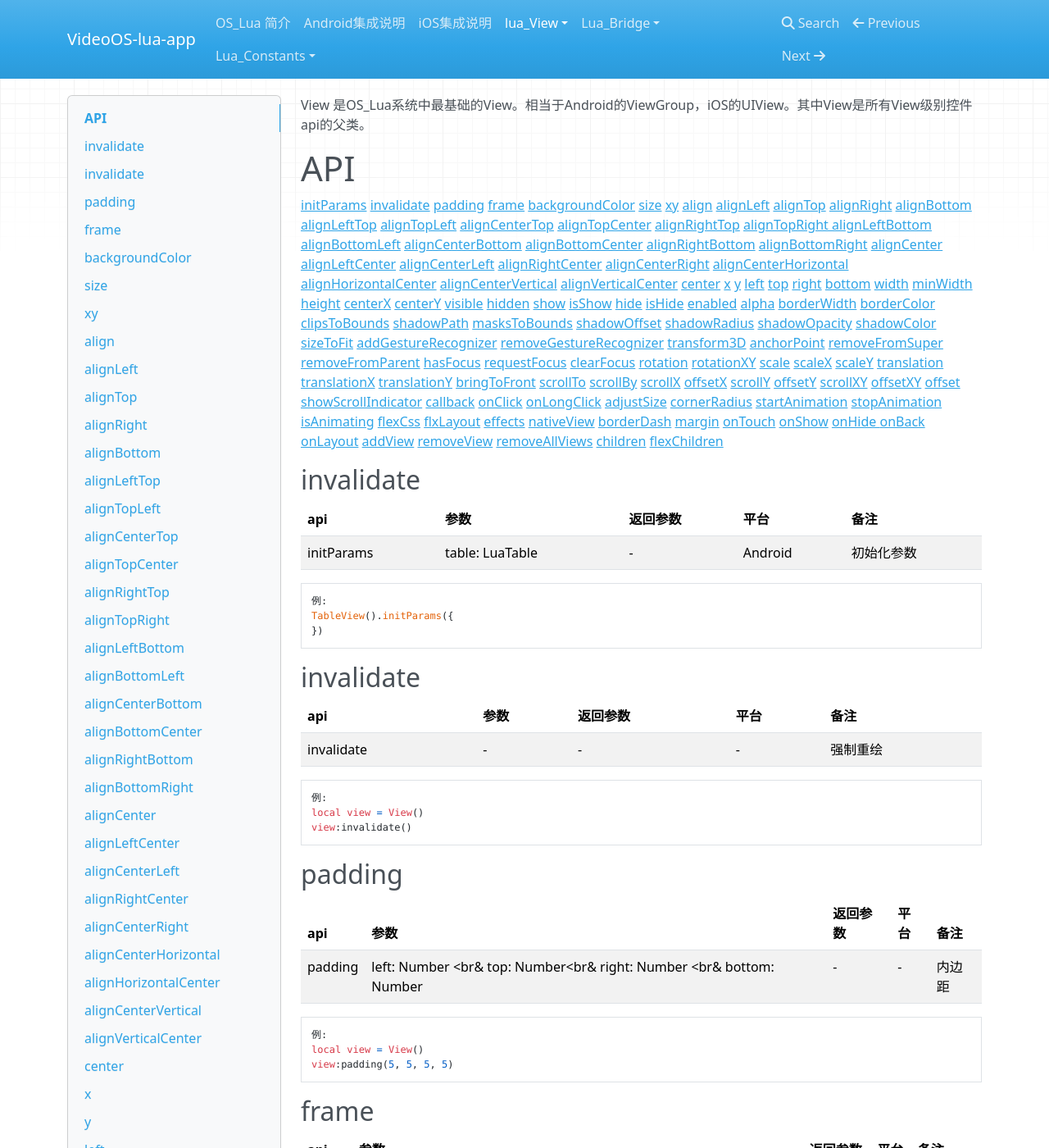
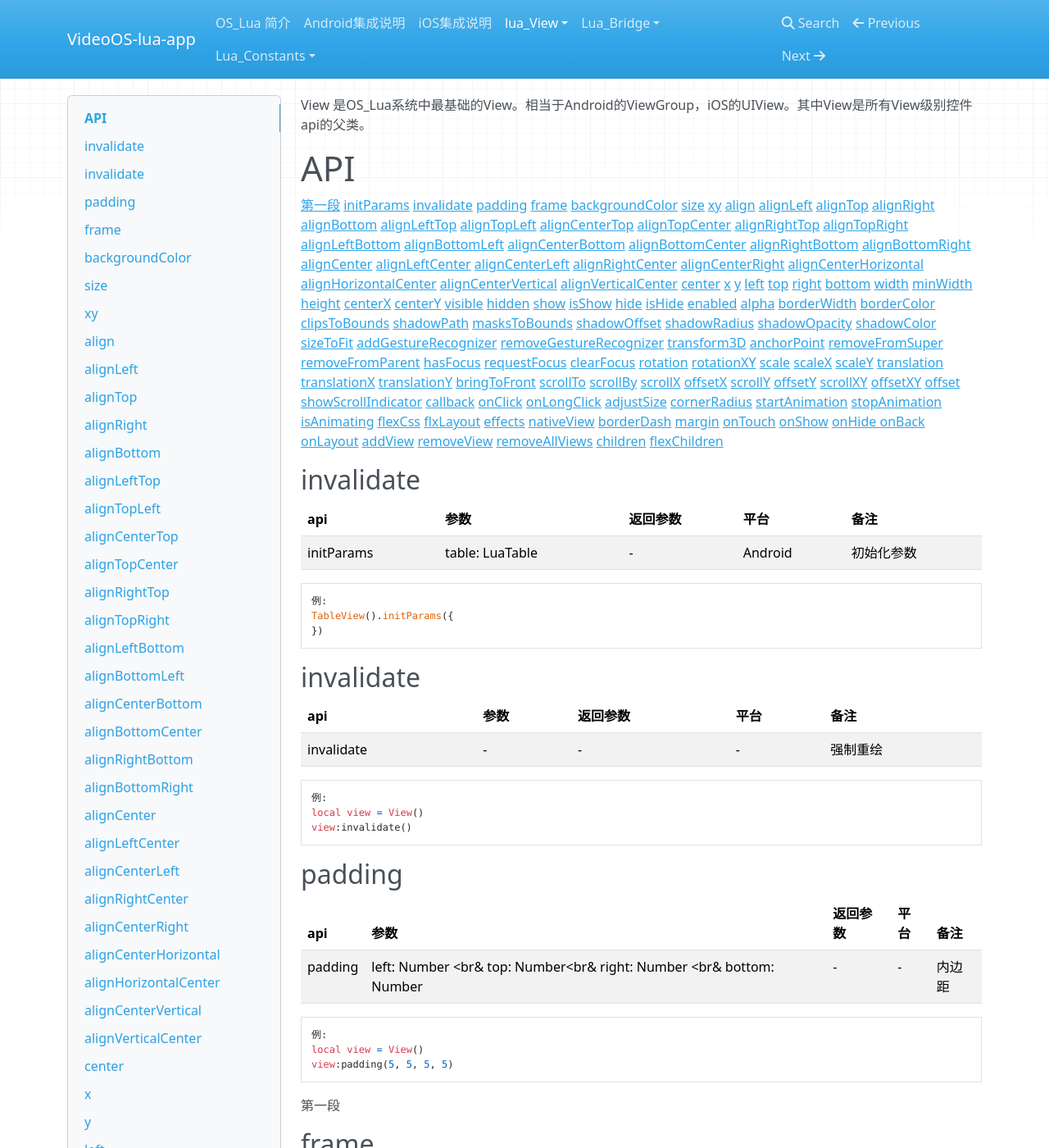
Before and after one commit to VideoOS/VideoOS-lua-app, an MkDocs documentation site: the page built from docs/API/Lua_View/View.md, in a window 1280 px wide and 1400 px high. Shown: the whole window at 82% size. Built offline with MkDocs 1.6.1, drawn with Linux system fonts in a browser that asks for light colours; nearby versions of some CDN libraries.

Commit message:
no message

```diff
--- a/docs/API/Lua_View/View.md
+++ b/docs/API/Lua_View/View.md
@@ -1,7 +1,7 @@
 View 是OS_Lua系统中最基础的View。相当于Android的ViewGroup，iOS的UIView。其中View是所有View级别控件api的父类。
 
 # API
-
+<a href="#1">第一段</a>
 [initParams](#initParams)
 [invalidate](#invalidate)
 [padding](#padding)
@@ -144,7 +144,7 @@ View 是OS_Lua系统中最基础的View。相当于Android的ViewGroup，iOS的U
     例:
 	local view = View()
 	view:padding(5, 5, 5, 5)
-
+<a name="1">第一段</a>
 ##frame
 | api  |参数   |返回参数   |平台   |备注|
 | ------------ | ------------ | ------------ | ------------ | ------------ |
```
